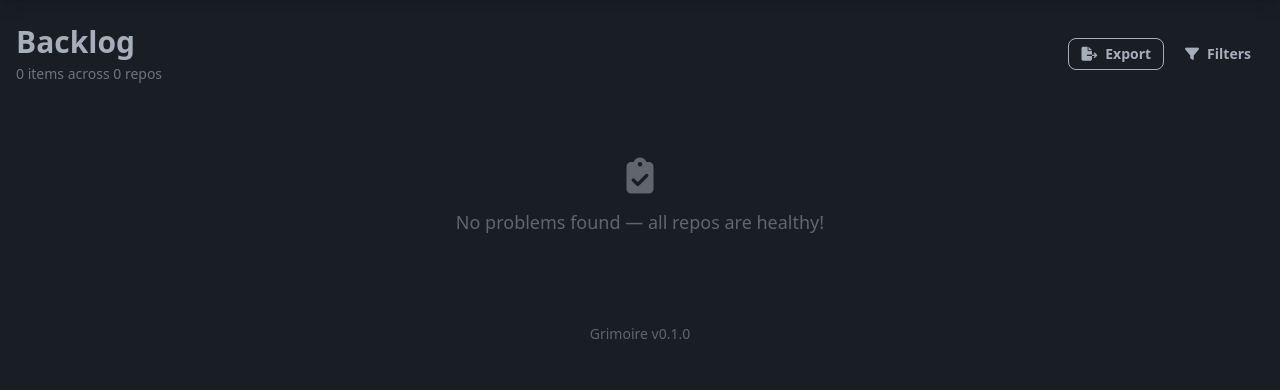
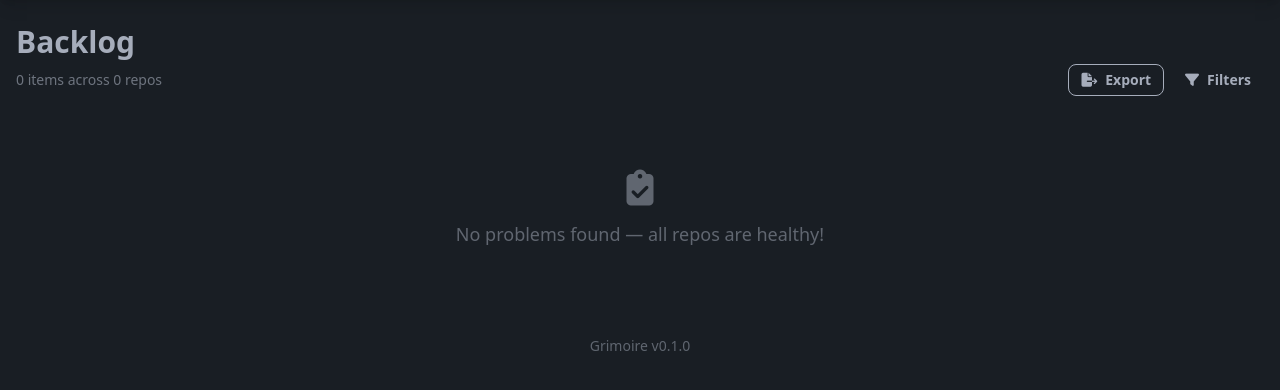
Before and after one commit to danielvm-git/grimoire, a FastAPI app: page /backlog in a window 1280 px wide. Shown: the part 69-459 px from the top of the page. Run offline with FastAPI, Linux system fonts and the light colour scheme; some libraries are stand-ins or nearby versions.

Commit message:
fix: align backlog header buttons and GitHub icon vertically
- Move Export/Filters buttons to the same row as the tier counts
  summary (critical/high/other) instead of next to the title
- Add explicit items-center and inline-flex to the GitHub link and
  clipboard button in backlog item rows for proper vertical alignment

Co-authored-by: Copilot <223556219+Copilot@users.noreply.github.com>

```diff
--- a/src/grimoire/web/templates/backlog.html
+++ b/src/grimoire/web/templates/backlog.html
@@ -4,10 +4,10 @@
 {% block content %}
 
 {# ── Header ────────────────────────────────────────────────────────── #}
-<div class="flex flex-col sm:flex-row justify-between items-start sm:items-center gap-4 mb-6">
-    <div>
+<div class="flex flex-col gap-1 mb-6">
     <h1 class="text-3xl font-bold">Backlog</h1>
-        <p class="text-sm opacity-60 mt-1">
+    <div class="flex flex-col sm:flex-row justify-between items-start sm:items-center gap-2">
+        <p class="text-sm opacity-60">
             {{ total_items }} item{{ 's' if total_items != 1 else '' }}
             across {{ repos_with_items }} repo{{ 's' if repos_with_items != 1 else '' }}
             {% if tier_counts %}
@@ -19,7 +19,6 @@
             {% if tier_counts.get('medium', 0) + tier_counts.get('low', 0) %}<span class="opacity-60">{{ tier_counts.get('medium', 0) + tier_counts.get('low', 0) }} other</span>{% endif %}
             {% endif %}
         </p>
-    </div>
         <div class="flex gap-2">
             <div class="dropdown dropdown-end">
                 <label tabindex="0" class="btn btn-outline btn-sm gap-2">
@@ -33,6 +32,7 @@
             <button class="btn btn-sm btn-ghost" onclick="document.getElementById('filters-panel').classList.toggle('hidden')">
                 <i class="fa-solid fa-filter"></i> Filters
             </button>
+        </div>
     </div>
 </div>
 
--- a/src/grimoire/web/templates/partials/backlog_items.html
+++ b/src/grimoire/web/templates/partials/backlog_items.html
@@ -35,13 +35,13 @@
         {% endif %}
 
         {# Actions #}
-        <div class="flex gap-1 shrink-0">
+        <div class="flex items-center gap-1 shrink-0">
             {% if item.url %}
-            <a href="{{ item.url }}" target="_blank" rel="noopener" class="btn btn-ghost btn-xs tooltip" data-tip="Open on GitHub">
+            <a href="{{ item.url }}" target="_blank" rel="noopener" class="btn btn-ghost btn-xs tooltip inline-flex items-center" data-tip="Open on GitHub">
                 <i class="fa-brands fa-github"></i>
             </a>
             {% endif %}
-            <button class="btn btn-ghost btn-xs copy-item-btn tooltip" data-tip="Copy as Markdown"
+            <button class="btn btn-ghost btn-xs copy-item-btn tooltip inline-flex items-center" data-tip="Copy as Markdown"
                     data-markdown="{{ item.to_markdown() | e }}">
                 <i class="fa-regular fa-clipboard"></i>
             </button>
```
Lines whose indentation alone changed are shown as unchanged.
